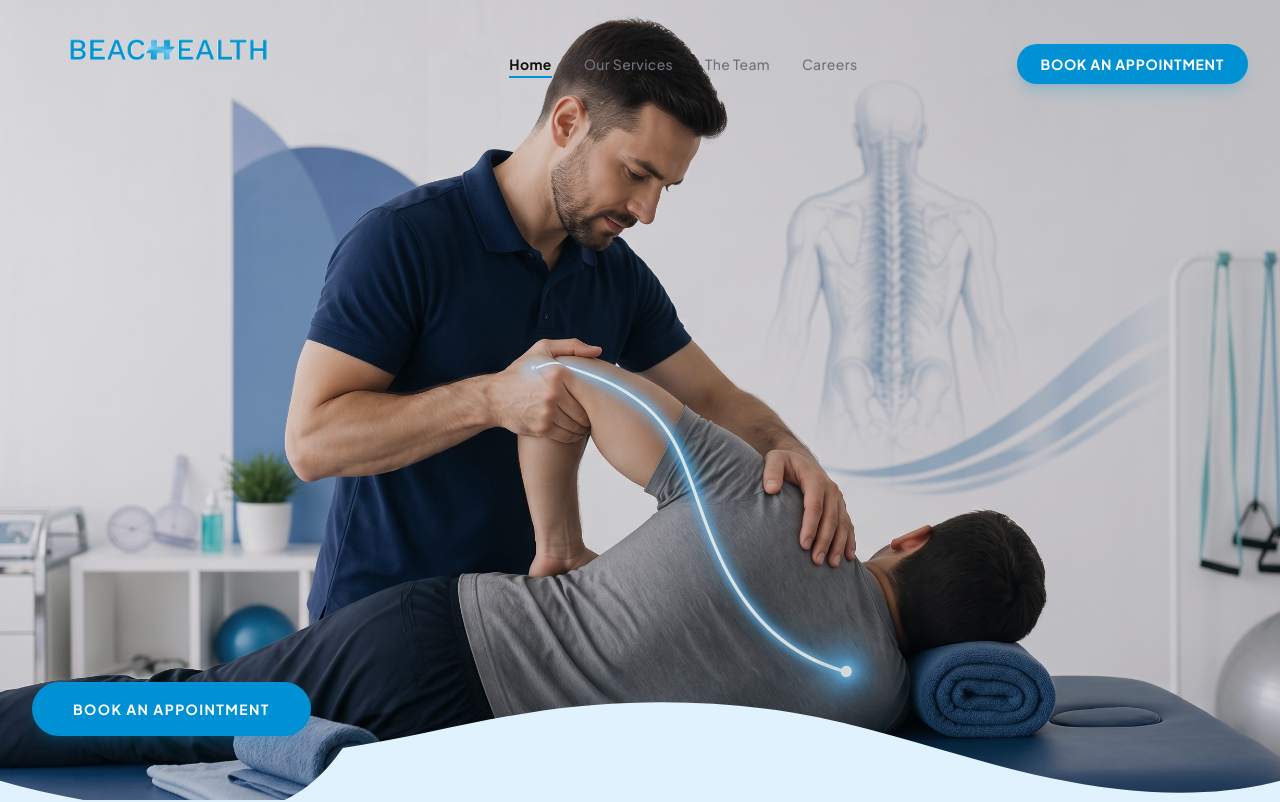
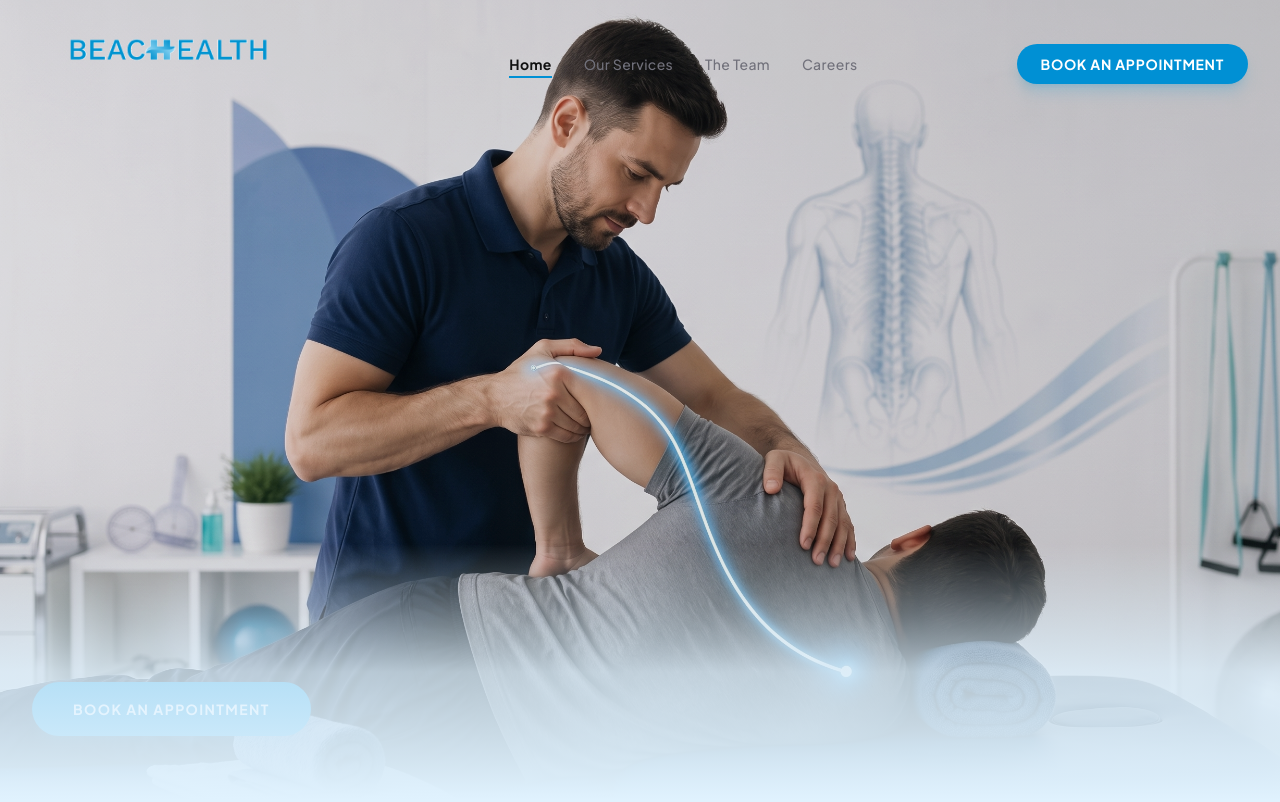
Before and after one commit to shaheertiger/Beachhealthbrampton, a React (Vite) app: page / in a window 1280 px wide. Shown: the top 802 px of the page. Built offline with nearby package versions, Linux system fonts and the light colour scheme.

Commit message:
Replace SVG wave with smooth gradient blend

```diff
--- a/src/components/Hero.tsx
+++ b/src/components/Hero.tsx
@@ -56,12 +56,8 @@ export default function Hero() {
 
       </div>
 
-      {/* SVG Wave Shape Divider */}
-      <div className="absolute bottom-0 left-0 w-full overflow-hidden leading-[0] z-20 translate-y-[1px]">
-        <svg xmlns="http://www.w3.org/2000/svg" viewBox="0 0 1200 120" preserveAspectRatio="none" className="relative block w-full h-[50px] md:h-[100px]">
-          <path d="M321.39,56.44c58-10.79,114.16-30.13,172-41.86,82.39-16.72,168.19-17.73,250.45-.39C823.78,31,906.67,72,985.66,92.83c70.05,18.48,146.53,26.09,214.34,3V120H0V95.8C59.71,118,130.98,132.84,204.9,132.84,244.6,132.84,284.14,124.93,321.39,56.44Z" style={{ fill: 'var(--color-bg-base)' }}></path>
-        </svg>
-      </div>
+      {/* Smooth blend into the background color below */}
+      <div className="absolute bottom-0 left-0 w-full h-48 md:h-64 bg-gradient-to-t from-bg-base via-bg-base/80 to-transparent z-10 pointer-events-none"></div>
     </section>
   );
 }
```
